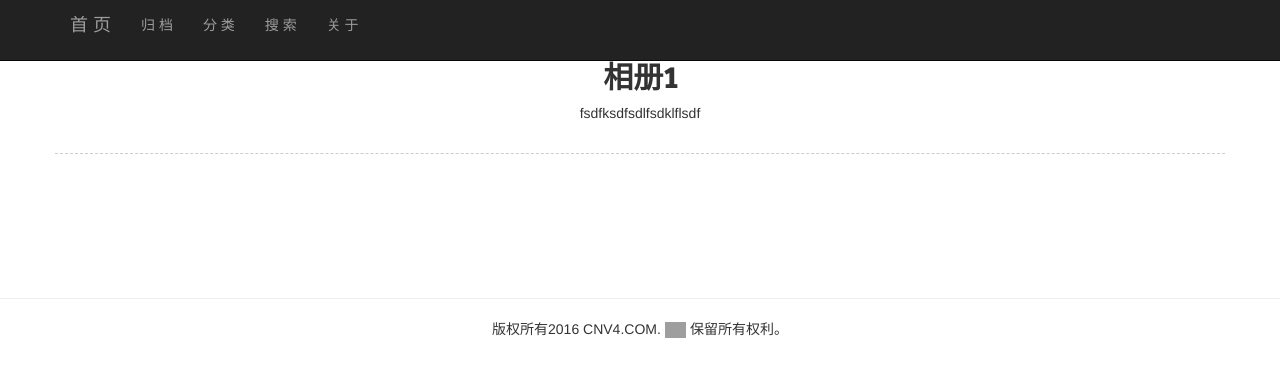
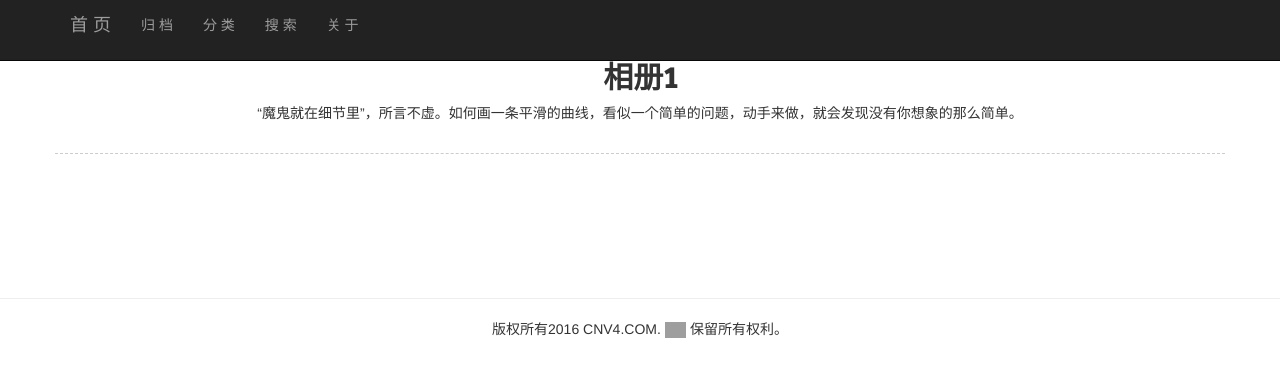
Before and after one commit to YinliangWu/tpw, a Jekyll site: the page built from _posts/2016-10-5-album.md, in a window 1280 px wide. Shown: the top 377 px of the page. Built offline with Jekyll 4.4.1, drawn with Linux system fonts in a browser that asks for light colours; nearby versions of some CDN libraries; comment, search, counter and statistics services are not loaded; grey boxes are pictures that could not be loaded.

Commit message:
firstpost

```diff
--- a/_layouts/album.html
+++ b/_layouts/album.html
@@ -154,8 +154,8 @@
         <ul class="row first">
         	{% for photos in page.photos %}
             <li>
-                <img alt="{{ photo.alt}}"  src="{{ photo.url }}">
-                <div class="text">{{ photo.label }}</div>
+                <img alt="{{ photo[0]}}"  src="{{ photo[1] }}">
+                <div class="text">{{ photo[2] }}</div>
             </li>
           {% endfor %}
            <!--
--- a/_posts/2016-10-5-album.md
+++ b/_posts/2016-10-5-album.md
@@ -6,7 +6,7 @@ tags: [R]
 categories:
 - Life
 
-abstract: fsdfksdfsdlfsdklflsdf
+abstract: “魔鬼就在细节里”，所言不虚。如何画一条平滑的曲线，看似一个简单的问题，动手来做，就会发现没有你想象的那么简单。
 photos:
 - [label: label1, url: url1, alt: ddd]
 - [label: label2, url: url3, alt: xxx]
```
